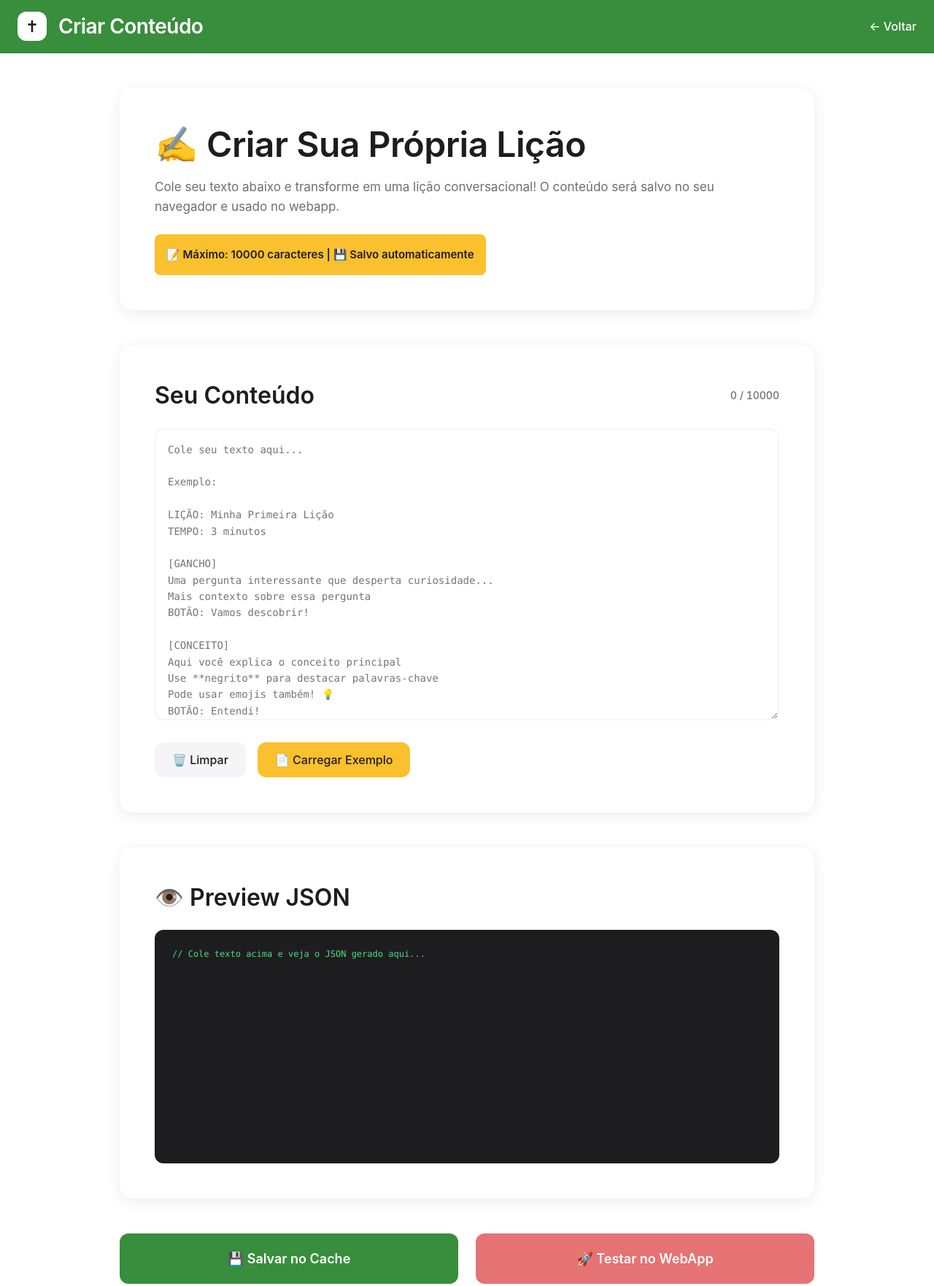
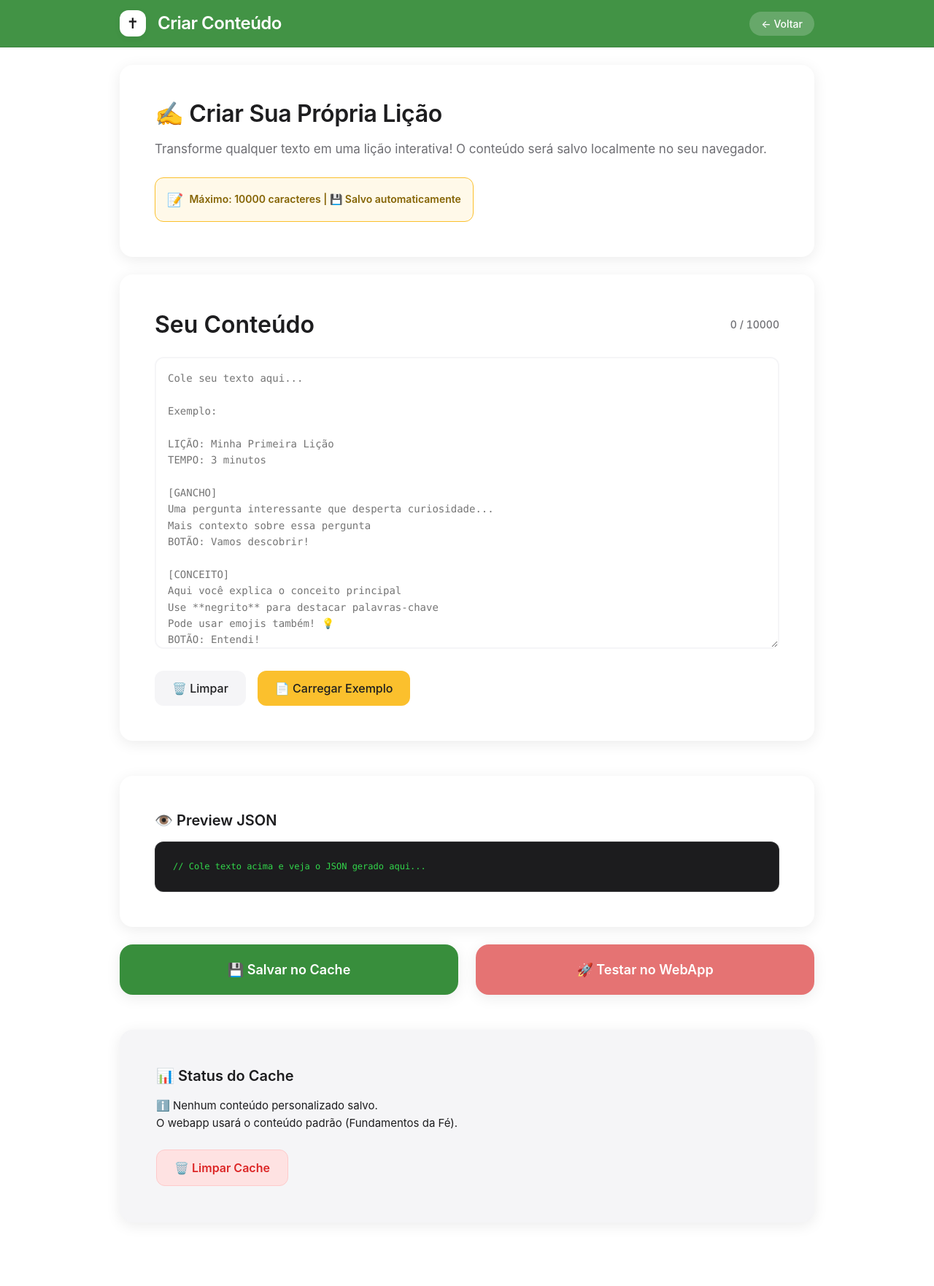
Before and after one commit to WingsAI/ftsp_edtech_create, a website: page content-creator.html in a window 1280 px wide. Shown: the top 1762 px of the page at 73% size. After the commit the page ends 1723 px from the top, so only its background shows below. Drawn offline with Linux system fonts and the light colour scheme.

Commit message:
Update content-creator.html

```diff
--- a/content-creator.html
+++ b/content-creator.html
@@ -48,18 +48,59 @@
         }
 
         .creator-nav {
-            background: var(--moz-green);
+            background: rgba(56, 142, 60, 0.95);
+            backdrop-filter: saturate(180%) blur(20px);
+            -webkit-backdrop-filter: saturate(180%) blur(20px);
             border-bottom: 1px solid rgba(0, 0, 0, 0.1);
+            position: sticky;
+            top: 0;
+            z-index: 1000;
         }
 
-        .creator-nav a {
+        .creator-nav a.back-link {
+            background: rgba(255, 255, 255, 0.2);
             color: white;
             text-decoration: none;
-            transition: opacity var(--transition);
+            padding: 8px 16px;
+            border-radius: 50px;
+            font-size: 14px;
+            font-weight: 500;
+            transition: all var(--transition);
         }
 
-        .creator-nav a:hover {
-            opacity: 0.8;
+        .creator-nav a.back-link:hover {
+            background: rgba(255, 255, 255, 0.3);
+            transform: translateX(-2px);
+        }
+
+        #jsonPreview {
+            background: #1c1c1e;
+            color: #32d74b;
+            padding: var(--spacing-md);
+            border-radius: var(--radius-md);
+            font-family: 'SF Mono', 'Monaco', 'Courier New', monospace;
+            font-size: 12px;
+            overflow: auto;
+            max-height: 240px;
+            line-height: 1.6;
+            border: 1px solid rgba(255, 255, 255, 0.1);
+        }
+
+        .btn-action {
+            padding: var(--spacing-md);
+            font-size: 18px;
+            font-weight: 600;
+            border-radius: var(--radius-lg);
+            display: flex;
+            align-items: center;
+            justify-content: center;
+            gap: 10px;
+            box-shadow: var(--shadow-md);
+        }
+
+        .btn-action:hover {
+            transform: translateY(-2px);
+            box-shadow: var(--shadow-lg);
         }
     </style>
 </head>
@@ -68,18 +109,19 @@
 
     <!-- Navigation -->
     <nav class="creator-nav">
-        <div class="container" style="max-width: 1400px;">
-            <div style="display: flex; justify-content: space-between; align-items: center; height: 72px;">
+        <div class="container" style="max-width: 1000px;">
+            <div style="display: flex; justify-content: space-between; align-items: center; height: 64px;">
                 <div style="display: flex; align-items: center; gap: var(--spacing-sm);">
-                    <div style="width: 40px; height: 40px; background: white; border-radius: var(--radius-md); display: flex; align-items: center; justify-content: center; font-size: 22px;">
+                    <div
+                        style="width: 36px; height: 36px; background: white; border-radius: var(--radius-md); display: flex; align-items: center; justify-content: center; font-size: 20px; box-shadow: var(--shadow-sm);">
                         ✝
                     </div>
-                    <h1 style="color: white; font-size: clamp(20px, 3vw, 28px); font-weight: 600;">
+                    <h1 style="color: white; font-size: clamp(18px, 2.5vw, 24px); font-weight: 600; margin: 0;">
                         Criar Conteúdo
                     </h1>
                 </div>
                 <div>
-                    <a href="index.html" style="font-size: 16px; font-weight: 500;">
+                    <a href="index.html" class="back-link">
                         ← Voltar
                     </a>
                 </div>
@@ -88,17 +130,21 @@
     </nav>
 
     <!-- Main Content -->
-    <div class="container" style="max-width: 1000px; padding-top: var(--spacing-xl); padding-bottom: var(--spacing-xl);">
+    <div class="container"
+        style="max-width: 1000px; padding-top: var(--spacing-md); padding-bottom: var(--spacing-xl);">
 
         <!-- Header Info -->
-        <div class="card" style="margin-bottom: var(--spacing-lg);">
-            <h2 style="margin-bottom: var(--spacing-sm);">✍️ Criar Sua Própria Lição</h2>
+        <div class="card" style="margin-bottom: var(--spacing-md);">
+            <h2 style="margin-bottom: var(--spacing-sm); font-size: clamp(24px, 4vw, 32px);">✍️ Criar Sua Própria Lição
+            </h2>
             <p style="color: var(--color-text-secondary); margin-bottom: var(--spacing-md);">
-                Cole seu texto abaixo e transforme em uma lição conversacional!
-                O conteúdo será salvo no seu navegador e usado no webapp.
+                Transforme qualquer texto em uma lição interativa! O conteúdo será salvo localmente no seu navegador.
             </p>
-            <div style="background: var(--moz-yellow); padding: var(--spacing-sm); border-radius: var(--radius-sm); display: inline-block;">
-                <p style="font-weight: 600; font-size: 15px;">📝 Máximo: 10000 caracteres | 💾 Salvo automaticamente</p>
+            <div
+                style="background: rgba(251, 192, 45, 0.1); border: 1px solid var(--moz-yellow); padding: var(--spacing-sm); border-radius: var(--radius-md); display: inline-flex; align-items: center; gap: 8px;">
+                <span style="font-size: 18px;">📝</span>
+                <p style="font-weight: 600; font-size: 14px; margin: 0; color: #856404;">Máximo: 10000 caracteres | 💾
+                    Salvo automaticamente</p>
             </div>
         </div>
 
@@ -107,7 +153,8 @@
 
         <!-- Text Input Section -->
         <div class="card" style="margin-bottom: var(--spacing-lg);">
-            <div style="display: flex; justify-content: space-between; align-items: center; margin-bottom: var(--spacing-md);">
+            <div
+                style="display: flex; justify-content: space-between; align-items: center; margin-bottom: var(--spacing-md);">
                 <h3>Seu Conteúdo</h3>
                 <div class="char-counter">
                     <span id="charCount">0</span> / 10000
@@ -150,41 +197,43 @@ BOTÃO: Finalizar
 PONTOS_BONUS: 20" maxlength="10000"></textarea>
 
             <div style="margin-top: var(--spacing-md); display: flex; flex-wrap: wrap; gap: var(--spacing-sm);">
-                <button onclick="clearContent()" class="btn" style="background: var(--color-bg-secondary); color: var(--color-text-primary);">
+                <button onclick="clearContent()" class="btn"
+                    style="background: var(--color-bg-secondary); color: var(--color-text-primary);">
                     🗑️ Limpar
                 </button>
-                <button onclick="loadExample()" class="btn" style="background: var(--moz-yellow); color: var(--color-text-primary);">
+                <button onclick="loadExample()" class="btn"
+                    style="background: var(--moz-yellow); color: var(--color-text-primary);">
                     📄 Carregar Exemplo
                 </button>
             </div>
         </div>
 
         <!-- Preview Section -->
-        <div class="card" style="margin-bottom: var(--spacing-lg);">
-            <h3 style="margin-bottom: var(--spacing-md);">👁️ Preview JSON</h3>
-            <pre id="jsonPreview"
-                style="background: var(--color-text-primary); color: #4ade80; padding: var(--spacing-md); border-radius: var(--radius-md); font-family: 'SF Mono', 'Monaco', 'Courier New', monospace; font-size: 12px; overflow-x: auto; height: 320px; overflow-y: auto; line-height: 1.6;">
-// Cole texto acima e veja o JSON gerado aqui...
-            </pre>
+        <div class="card" style="margin-bottom: var(--spacing-md);">
+            <h3 style="margin-bottom: var(--spacing-sm); font-size: 20px;">👁️ Preview JSON</h3>
+            <pre id="jsonPreview">// Cole texto acima e veja o JSON gerado aqui...</pre>
         </div>
 
         <!-- Actions -->
-        <div style="display: grid; grid-template-columns: repeat(auto-fit, minmax(280px, 1fr)); gap: var(--spacing-md); margin-bottom: var(--spacing-lg);">
-            <button onclick="saveToCache()" class="btn" style="background: var(--moz-green); color: white; padding: var(--spacing-md); font-size: 18px; font-weight: 600;">
+        <div
+            style="display: grid; grid-template-columns: repeat(auto-fit, minmax(280px, 1fr)); gap: var(--spacing-md); margin-bottom: var(--spacing-lg);">
+            <button onclick="saveToCache()" class="btn btn-action" style="background: var(--moz-green); color: white;">
                 💾 Salvar no Cache
             </button>
-            <button onclick="testInApp()" class="btn" style="background: var(--moz-red); color: white; padding: var(--spacing-md); font-size: 18px; font-weight: 600;">
+            <button onclick="testInApp()" class="btn btn-action" style="background: var(--moz-red); color: white;">
                 🚀 Testar no WebApp
             </button>
         </div>
 
         <!-- Cache Status -->
-        <div style="background: var(--color-text-primary); color: white; border-radius: var(--radius-lg); padding: var(--spacing-lg); box-shadow: var(--shadow-md);">
-            <h3 style="color: white; margin-bottom: var(--spacing-md);">📊 Status do Cache</h3>
-            <div id="cacheStatus" style="font-family: 'SF Mono', 'Monaco', 'Courier New', monospace; font-size: 14px; line-height: 1.6;">
+        <div class="card" style="background: var(--color-bg-secondary); border: 2px solid var(--color-bg-secondary);">
+            <h3 style="margin-bottom: var(--spacing-sm); font-size: 20px;">📊 Status do Cache</h3>
+            <div id="cacheStatus"
+                style="font-family: inherit; font-size: 15px; line-height: 1.6; color: var(--color-text-primary);">
                 Verificando...
             </div>
-            <button onclick="clearCache()" class="btn" style="margin-top: var(--spacing-md); background: var(--moz-red); color: white;">
+            <button onclick="clearCache()" class="btn"
+                style="margin-top: var(--spacing-md); background: #fee2e2; color: #dc2626; border: 1px solid #fecaca; font-weight: 600;">
                 🗑️ Limpar Cache
             </button>
         </div>
@@ -509,17 +558,25 @@ PONTOS_BONUS: 20`;
         function showAlert(message, type) {
             const alert = document.getElementById('alert');
             const colors = {
-                success: 'bg-moz-green text-white',
-                error: 'bg-moz-red text-white',
-                info: 'bg-moz-yellow text-black'
+                success: 'background: var(--moz-green); color: white;',
+                error: 'background: var(--moz-red); color: white;',
+                info: 'background: var(--moz-yellow); color: var(--color-text-primary);'
             };
 
-            alert.className = `${colors[type]} border-4 border-black neo-brutal p-4 mb-6`;
+            alert.style.cssText = `
+                display: block;
+                padding: var(--spacing-sm);
+                border-radius: var(--radius-md);
+                margin-bottom: var(--spacing-md);
+                font-weight: 500;
+                box-shadow: var(--shadow-sm);
+                animation: fadeInUp 0.3s ease;
+                ${colors[type]}
+            `;
             alert.textContent = message;
-            alert.classList.remove('hidden');
 
             setTimeout(() => {
-                alert.classList.add('hidden');
+                alert.style.display = 'none';
             }, 4000);
         }
 
```
